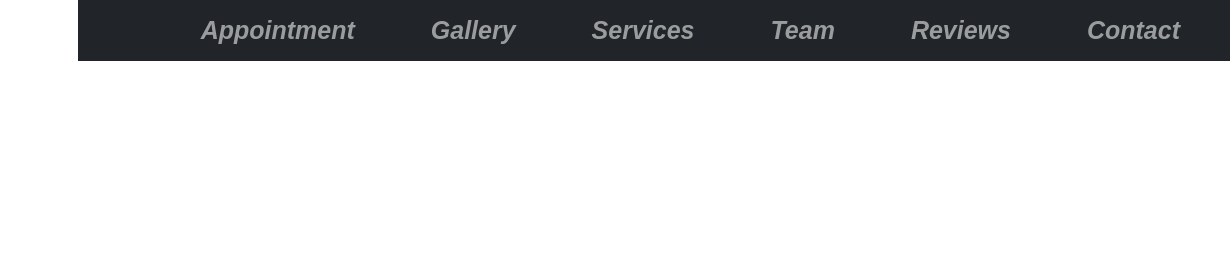
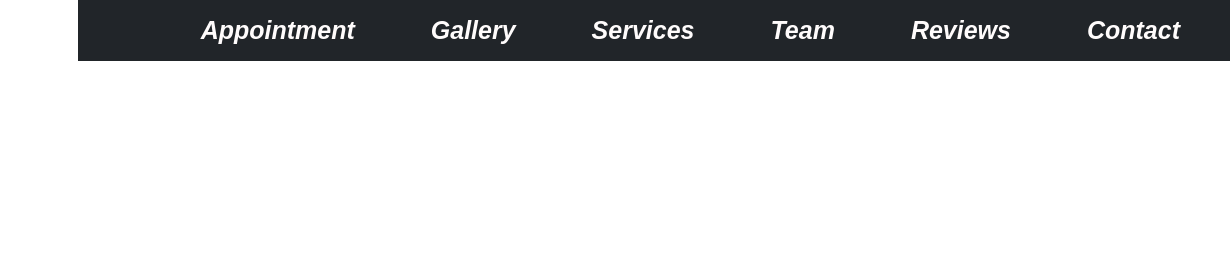
Before and after one commit to VladislavSkuchka/HW_11, a plain HTML site: page index.html in a window 1280 px wide. Shown: the top 280 px of the page, 50-1280 px from the left. Drawn offline with nearby package versions, Linux system fonts and the light colour scheme; a web font is replaced by a local one.

Commit message:
color correction

```diff
--- a/css/style.css
+++ b/css/style.css
@@ -67,7 +67,7 @@ nav ul a{
 }
 
 nav ul li a{
-    color: #FFFCFC;
+    color: #FFFCFC !important;
     font-style: italic ;
     font-weight: 700 !important;
     font-size: 25px !important;
```
